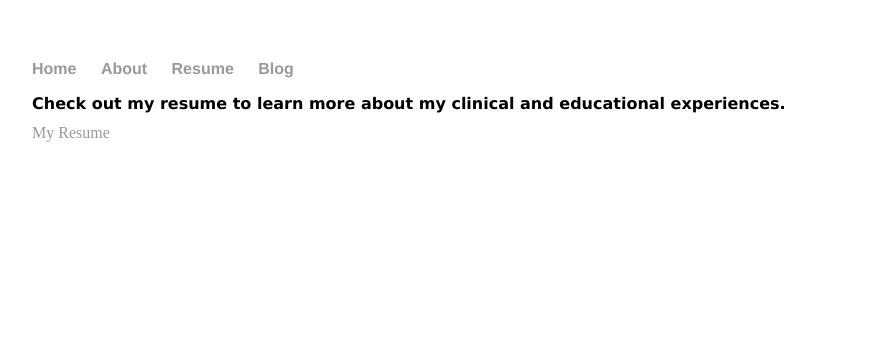
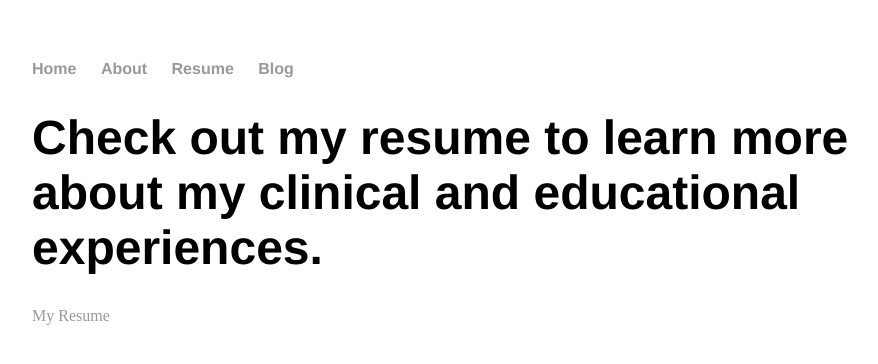
Before and after one commit to maryamckinnon/maryamckinnon.github.io, a Jekyll site: the page Resume/index.html, which Jekyll copies as it is, in a window 1280 px wide. Shown: the top 364 px of the page, without its empty margins (160-1038 px from the left). Built offline with Jekyll 4.4.1, drawn with Linux system fonts in a browser that asks for light colours.

Commit message:
Update index.html

```diff
--- a/Resume/index.html
+++ b/Resume/index.html
@@ -1,11 +1,6 @@
 <!DOCTYPE html>
 <html>
 <style>
-h1 {
-    color: black;
-    font-family: verdana;
-    font-size: 100%;
-}
 body {
     margin: 60px auto;
     width: 70%;
@@ -26,6 +21,10 @@ a {
 }
 a:hover {
     text-decoration: underline;
+}
+h1 {
+    font-size: 3em;
+    font-family:'Helvetica', 'Arial', 'Sans-Serif';
 }
 p {
     font-size: 1.5em;
```
